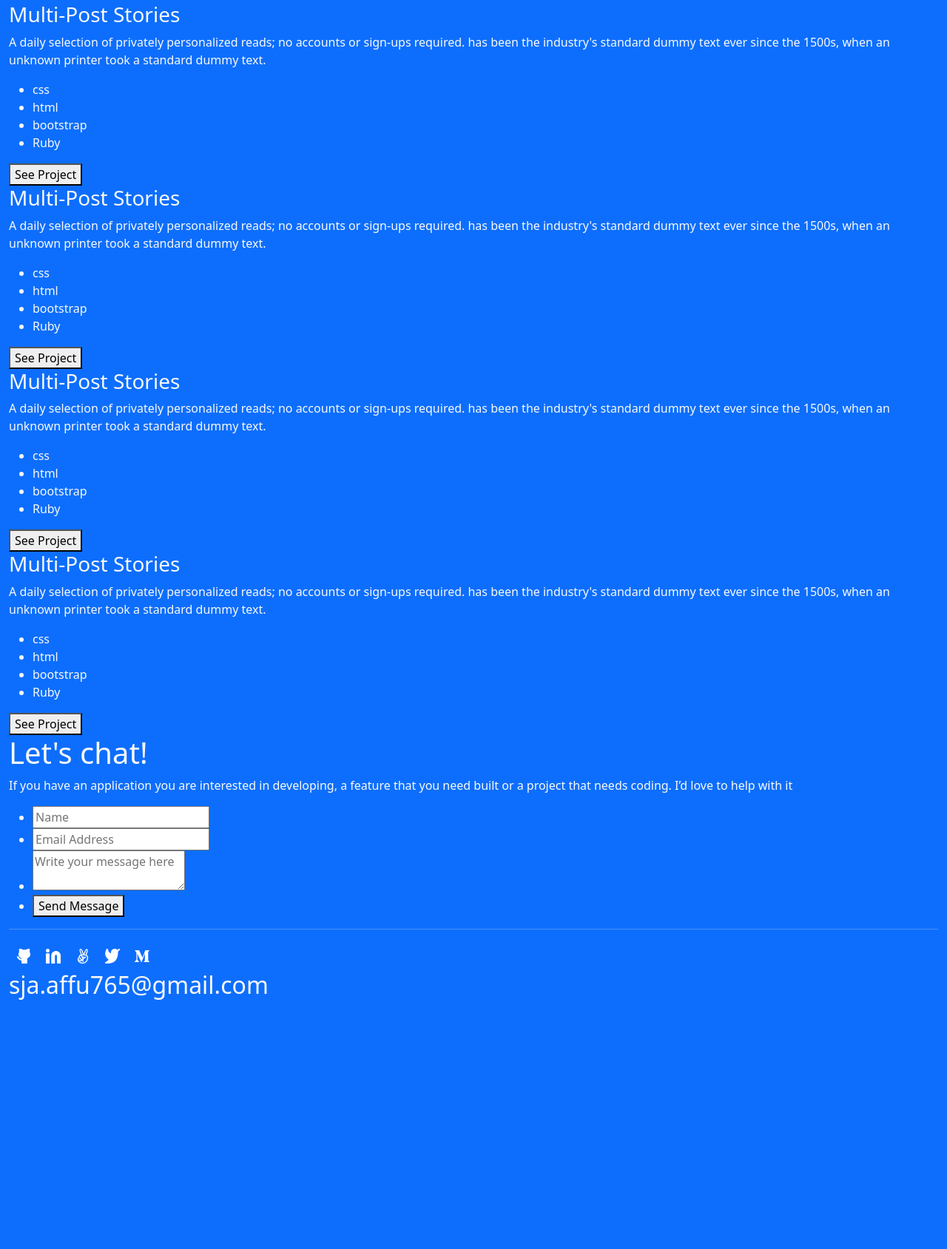
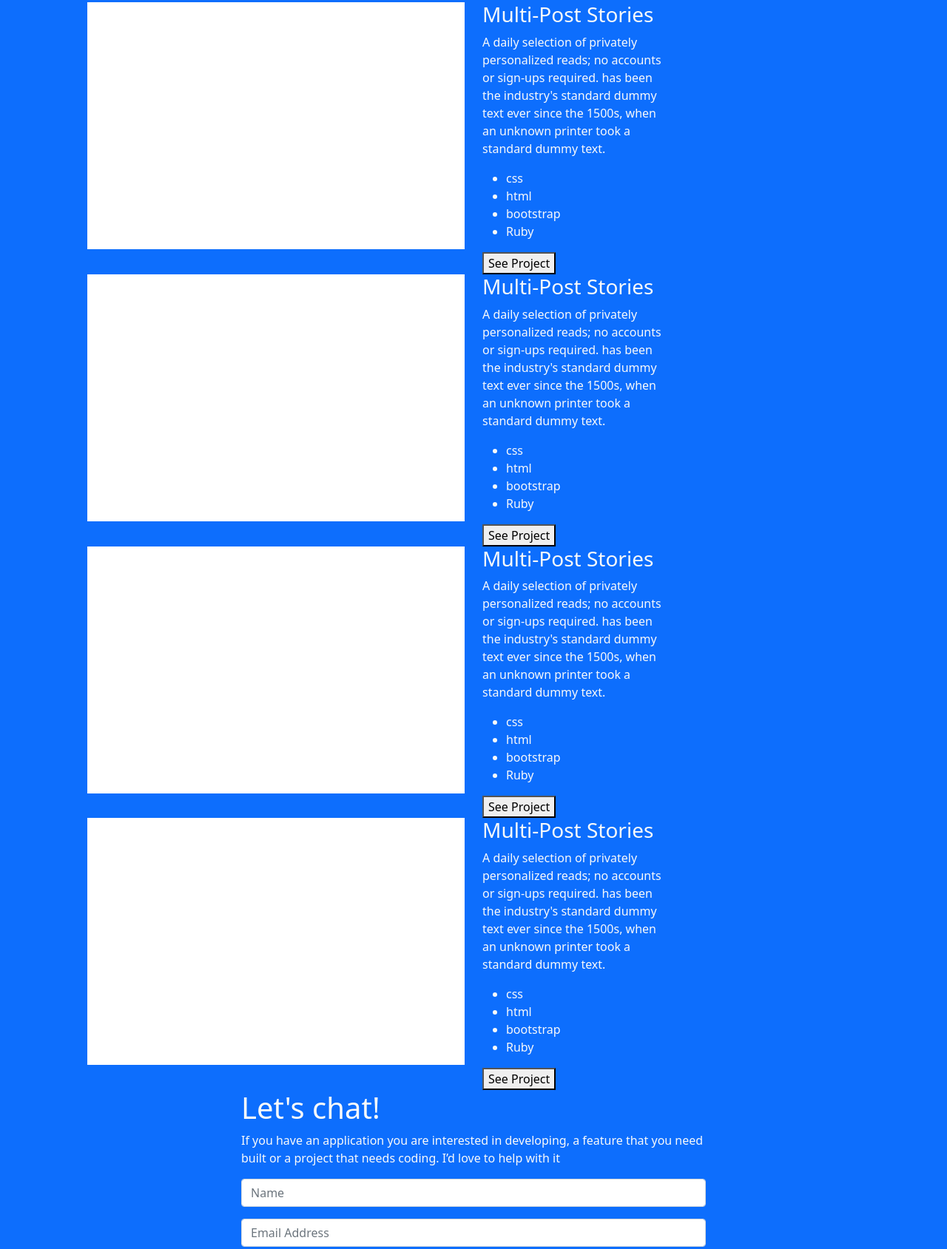
Before and after one commit to sja-thedude/Project-UsingBootstrap, a plain HTML site: page index.html in a window 1280 px wide. Shown: the part 686-2375 px from the top of the page at 74% size. Before the commit the page ends 2045 px from the top, so only its background shows below. Drawn offline with nearby package versions, Linux system fonts and the light colour scheme.

Commit message:
Added Bootstrap for 2 sections and Added image for the project

```diff
--- a/index.html
+++ b/index.html
@@ -114,14 +114,20 @@
           </div>
         </div>
       </section>
-      <section class="work">
+      <section class="container">
         <h2>My Recent Work</h2>
         <div class="w-75 mx-auto"><hr class=""></div>
-        <section class="w1">
-          <div class="imgplaceholder"></div>
-          <div class="w1p">
-            <div class="pro"><h3>Multi-Post Stories</h3></div>
-            <p>
+        <section class="row w-100 mx-auto">
+          <section class="col-1 w-100 mx-auto">
+            <section class="container">
+              <section class="row">
+                <div class="col-sm-6">
+                  <div class="w-100 mx-auto"><img src="img/imgwork.png" class="img-fluid" alt="Blank Image"></div>
+                </div>
+            <div class="w-50 mx-auto">
+              <div class="col-sm-6">
+              <div class="w-100 mx-auto"><h3>Multi-Post Stories</h3></div>
+              <p class="w-100 mx-auto">
                 A daily selection of privately personalized reads; no accounts or
                 sign-ups required. has been the industry's standard dummy text
                 ever since the 1500s, when an unknown printer took a standard
@@ -135,12 +141,20 @@
               </ul>
               <button type="button" name="See Project">See Project</button>
               </div>
+            </div>
             </section>
-        <section class="w2">
-          <div class="imgplaceholder"></div>
-          <div class="w2p">
-            <div class="pro"><h3>Multi-Post Stories</h3></div>
-            <p>
+            </section>
+          </section>
+          <section class="col-1 w-100 mx-auto">
+            <section class="container">
+              <section class="row">
+                <div class="col-sm-6">
+                  <div class="w-100 mx-auto"><img src="img/imgwork.png" class="img-fluid" alt="Blank Image"></div>
+                </div>
+            <div class="w-50 mx-auto">
+              <div class="col-sm-6">
+              <div class="w-100 mx-auto"><h3>Multi-Post Stories</h3></div>
+              <p class="w-100 mx-auto">
                 A daily selection of privately personalized reads; no accounts or
                 sign-ups required. has been the industry's standard dummy text
                 ever since the 1500s, when an unknown printer took a standard
@@ -154,12 +168,20 @@
               </ul>
               <button type="button" name="See Project">See Project</button>
               </div>
+            </div>
             </section>
-        <section class="w3">
-          <div class="imgplaceholder"></div>
-          <div class="w3p">
-            <div class="pro"><h3>Multi-Post Stories</h3></div>
-            <p>
+            </section>
+          </section>
+          <section class="col-1 w-100 mx-auto">
+            <section class="container">
+              <section class="row">
+                <div class="col-sm-6">
+                  <div class="w-100 mx-auto"><img src="img/imgwork.png" class="img-fluid" alt="Blank Image"></div>
+                </div>
+            <div class="w-50 mx-auto">
+              <div class="col-sm-6">
+              <div class="w-100 mx-auto"><h3>Multi-Post Stories</h3></div>
+              <p class="w-100 mx-auto">
                 A daily selection of privately personalized reads; no accounts or
                 sign-ups required. has been the industry's standard dummy text
                 ever since the 1500s, when an unknown printer took a standard
@@ -173,12 +195,20 @@
               </ul>
               <button type="button" name="See Project">See Project</button>
               </div>
+            </div>
             </section>
-        <section class="w2">
-          <div class="imgplaceholder"></div>
-          <div class="w2p">
-            <div class="pro"><h3>Multi-Post Stories</h3></div>
-            <p>
+            </section>
+          </section>
+          <section class="col-1 w-100 mx-auto">
+            <section class="container">
+              <section class="row">
+                <div class="col-sm-6">
+                  <div class="w-100 mx-auto"><img src="img/imgwork.png" class="img-fluid" alt="Blank Image"></div>
+                </div>
+            <div class="w-50 mx-auto">
+              <div class="col-sm-6">
+              <div class="w-100 mx-auto"><h3>Multi-Post Stories</h3></div>
+              <p class="w-100 mx-auto">
                 A daily selection of privately personalized reads; no accounts or
                 sign-ups required. has been the industry's standard dummy text
                 ever since the 1500s, when an unknown printer took a standard
@@ -192,9 +222,13 @@
               </ul>
               <button type="button" name="See Project">See Project</button>
               </div>
+            </div>
             </section>
             </section>
-    <footer class="contact-form">
+          </section>
+        </section>
+      </section>
+      <footer class="w-50 mx-auto">
       <h1>Let's chat!</h1>
       <p class="contactformtext">
         If you have an application you are interested in developing, a feature
@@ -202,48 +236,23 @@
         with it
       </p>
       <form action="https://formspree.io/f/mrgrjobb" method="post">
-        <ul class="formlist">
-          <li>
-            <input
-              type="text"
-              id="name"
-              placeholder="Name"
-              name="name"
-              maxlength="30"
-              required
-            />
-          </li>
-          <li>
-            <input
-              type="email"
-              id="mail"
-              placeholder="Email Address"
-              name="email"
-              required
-            />
-          </li>
-          <li>
-            <textarea
-              id="msg"
-              placeholder="Write your message here"
-              name="message"
-              maxlength="500"
-              required
-            ></textarea>
-          </li>
-          <li>
-            <div class="btn1">
-              <button type="submit">Send Message</button>
+        <div class="mb-3">
+          <input type="text" class="form-control" id="formGroupExampleInput" placeholder="Name" maxlength="30" required>
         </div>
-          </li>
-        </ul>
+        <div class="mb-3">
+          <input type="email" class="form-control" id="exampleInputEmail1" placeholder="Email Address" aria-describedby="emailHelp" required>
+        </div>
+        <div class="mb-3">
+          <textarea class="form-control" id="exampleFormControlTextarea1" placeholder="Write Your Message Here" maxlength="500" rows="3"></textarea>
+        </div>
+        <button type="submit" class="btn btn-secondary">Send Message</button>
       </form>
     </footer>
-    <div class="hr4"><hr></div>
+    <div class="w-100 mx-auto"><hr class=""></div>
 
-    <section class="contact">
-      <img src="img/SocialMedia.png" alt="Social Media" />
-      <h2>sja.affu765@gmail.com</h2>
+    <section class="w-50 mx-auto">
+      <div class="w-50 mx-auto"><img src="img/SocialMedia.png" alt="Social Media" /></div>
+      <h2 class="w-75 mx-auto">sja.affu765@gmail.com</h2>
     </section>
   </section>
   <script src="https://cdn.jsdelivr.net/npm/bootstrap@5.0.2/dist/js/bootstrap.bundle.min.js" integrity="sha384-MrcW6ZMFYlzcLA8Nl+NtUVF0sA7MsXsP1UyJoMp4YLEuNSfAP+JcXn/tWtIaxVXM" crossorigin="anonymous"></script>
```
Also changed, not shown: img/imgwork.png (added). Lines whose indentation alone changed are shown as unchanged.
